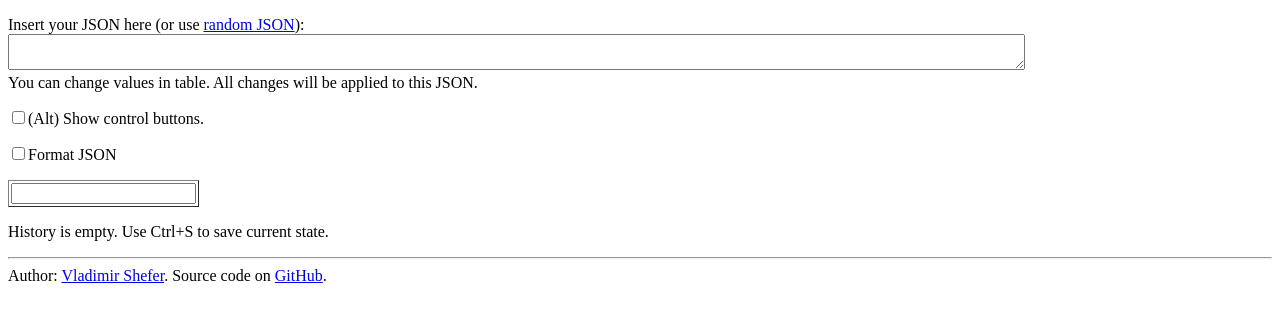
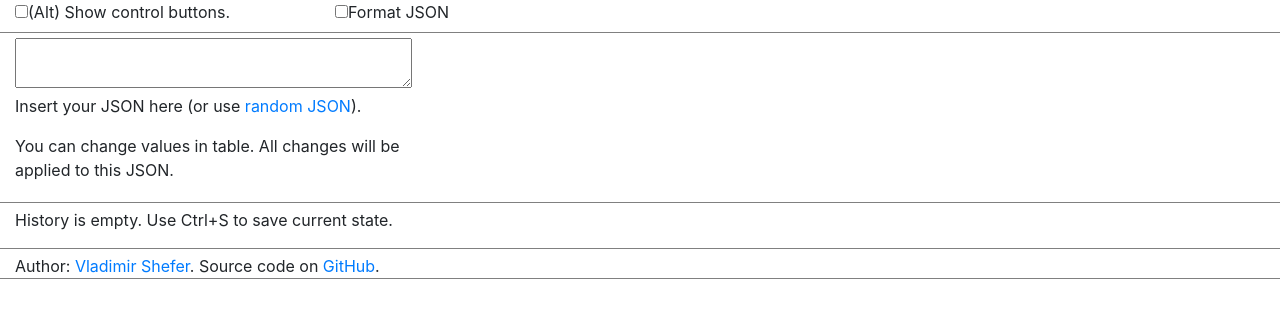
Before and after one commit to vladimirshefer/json2table, a Vue app: page / in a window 1280 px wide. Shown: the top 322 px of the page. Built offline with nearby package versions, Linux system fonts and the light colour scheme.

Commit message:
Introduce bootstrap-vue and apply basic styles

```diff
--- a/package.json
+++ b/package.json
@@ -9,8 +9,10 @@
   },
   "dependencies": {
     "axios": "^0.21.1",
+    "bootstrap": "^4.6.0",
+    "bootstrap-vue": "^2.21.2",
     "core-js": "^3.6.5",
-    "vue": "^2.6.11"
+    "vue": "^2.6.12"
   },
   "devDependencies": {
     "@vue/cli-plugin-babel": "~4.5.0",
--- a/public/index.html
+++ b/public/index.html
@@ -3,7 +3,7 @@
   <head>
     <meta charset="utf-8">
     <meta http-equiv="X-UA-Compatible" content="IE=edge">
-    <meta name="viewport" content="width=device-width,initial-scale=1.0">
+    <meta name="viewport" content="width=device-width,initial-scale=1.0, shrink-to-fit=no">
     <link rel="icon" href="<%= BASE_URL %>favicon.ico">
     <title><%= htmlWebpackPlugin.options.title %></title>
   </head>
--- a/src/App.vue
+++ b/src/App.vue
@@ -1,33 +1,43 @@
 <template>
-  <div id="app">
-    <div>
-      <p>
-        Insert your JSON here (or use <a href="/json2table/?randomJson=true">random JSON</a>):
-        <br/>
-        <textarea v-model="objectText"/>
-        <br/>
-        You can change values in table. All changes will be applied to this JSON.
-      </p>
-      <p>
+  <div class="container-fluid" id="app">
+    <div class="row header">
+      <div class="col-3">
         <input id="showControls" type="checkbox" v-model="showControls">
         <label for="showControls">(Alt) Show control buttons.</label>
-      </p>
-      <p>
+      </div>
+      <div class="col-3">
         <input id="indent" type="checkbox" v-model="indent">
         <label for="indent">Format JSON</label>
-      </p>
+      </div>
     </div>
-    <div>
-      <table border="1">
-        <TableArea :target-object="targetObject"
-                   :show-controls="showControls"
-        ></TableArea>
-      </table>
+    <div class="row">
+      <div class="col-4">
+        <textarea v-model="objectText"/>
+        <p>
+          Insert your JSON here (or use <a href="/json2table/?randomJson=true">random JSON</a>).
+        </p>
+        <p>
+          You can change values in table. All changes will be applied to this JSON.
+        </p>
+      </div>
+      <div id="table" class="col-8">
+        <table v-show="objectText" border="1">
+          <TableArea :target-object="targetObject"
+                     :show-controls="showControls"
+          />
+        </table>
+      </div>
     </div>
-    <History :value="objectText"/>
-    <div class="footer">
-      <hr>
-      Author: <a href="https://github.com/vladimirshefer">Vladimir Shefer</a>. Source code on <a href="https://github.com/vladimirshefer/json2table">GitHub</a>.
+    <div class="row">
+      <div class="col-12" id="history">
+        <History :value="objectText"/>
+      </div>
+    </div>
+    <div class="row footer">
+      <div class="col-12">
+        Author: <a href="https://github.com/vladimirshefer">Vladimir Shefer</a>.
+        Source code on <a href="https://github.com/vladimirshefer/json2table">GitHub</a>.
+      </div>
     </div>
   </div>
 </template>
--- a/src/assets/styles/main.css
+++ b/src/assets/styles/main.css
@@ -1,6 +1,8 @@
 textarea {
-    width: 80%;
-    height: auto;
+    box-sizing: border-box; /* fit parent width */
+    min-height: 50px;
+    height: calc(100% - 150px);
+    width: 100%;
 }
 
 div.controls {
@@ -8,3 +10,12 @@ div.controls {
     left: 0;
     top: 0;
 }
+
+.row {
+    border-bottom: 1px solid gray;
+    margin-bottom: 5px;
+}
+
+div#table {
+    overflow:scroll;
+}
--- a/src/main.js
+++ b/src/main.js
@@ -1,7 +1,12 @@
 import Vue from 'vue'
 import App from './App.vue'
+import { BootstrapVue, IconsPlugin } from 'bootstrap-vue'
+import 'bootstrap/dist/css/bootstrap.css'
+import 'bootstrap-vue/dist/bootstrap-vue.css'
 
 Vue.config.productionTip = false
+Vue.use(BootstrapVue)
+Vue.use(IconsPlugin)
 
 new Vue({
   render: h => h(App),
```
Also changed, not shown: 1 other file (tests, documents, lock files or other folders).
